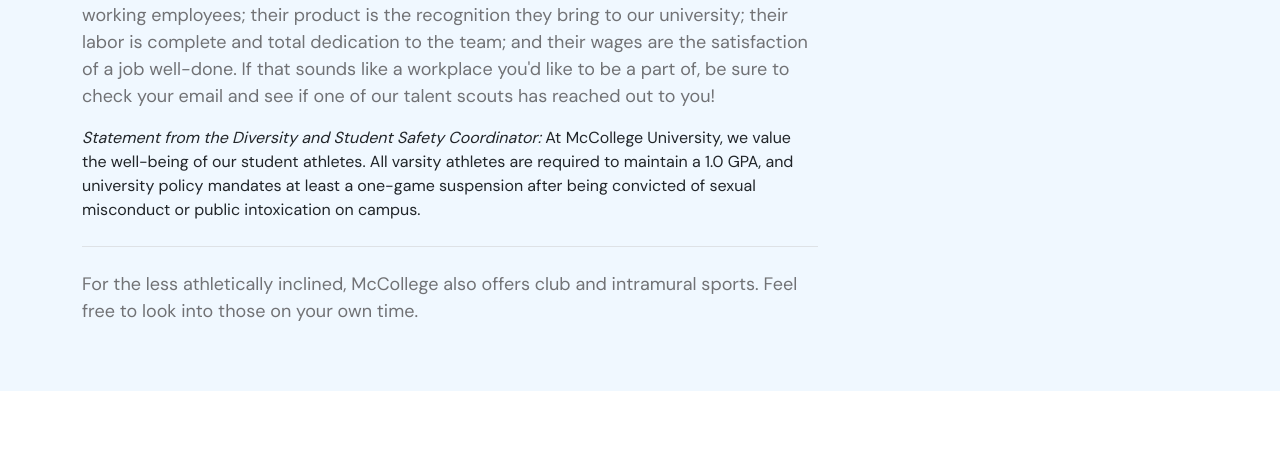
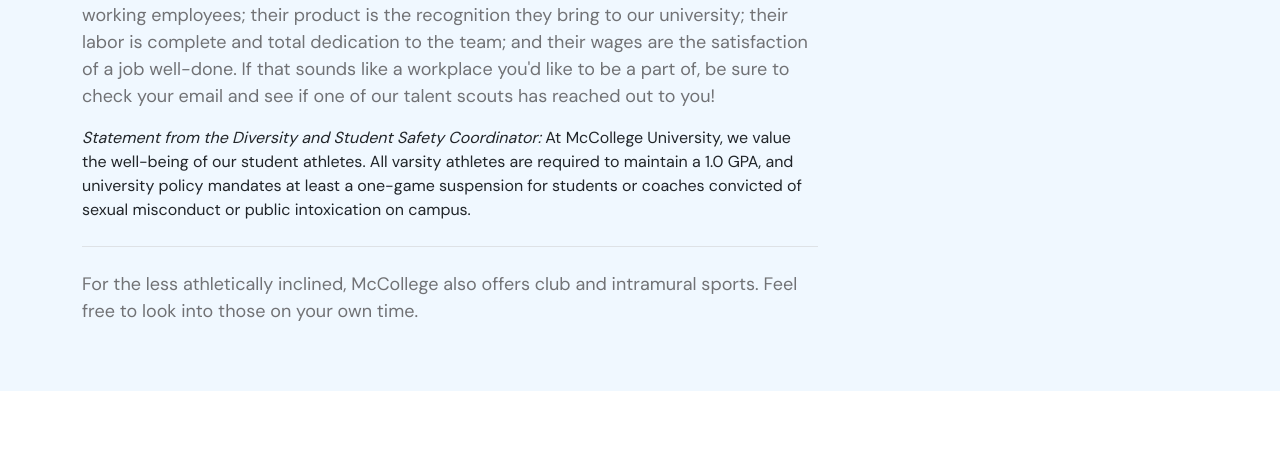
Before and after one commit to jonahw23/McCollege, a plain HTML site: page athletics.html in a window 1280 px wide. Shown: the part 1676-2146 px from the top of the page. Drawn offline with nearby package versions, Linux system fonts and the light colour scheme.

Commit message:
Update athletics.html

```diff
--- a/athletics.html
+++ b/athletics.html
@@ -120,7 +120,7 @@
             <br><br>Our Division III men's football, men's rowing, and men's volleyball teams are our pride and joy, recieving over 70% of our school's annual funding. We've just finished construction of our new ExxonMobil football stadium to have room for even more sponsorship deals and ensure that every McCollege student can take advantage of the exclusive student discount of 5% off game tickets. Don't miss our upcoming annual grudge match against Baxterford University—things can get heated, so be sure to stock up on hateful bodypaint and pepper spray well in advance!
 
               <br><br>At McCollege, we think of our sports like a business: our student athletes are our hard-working employees; their product is the recognition they bring to our university; their labor is complete and total dedication to the team; and their wages are the satisfaction of a job well-done. If that sounds like a workplace you'd like to be a part of, be sure to check your email and see if one of our talent scouts has reached out to you!
-              <blockquote><i>Statement from the Diversity and Student Safety Coordinator: </i>At McCollege University, we value the well-being of our student athletes. All varsity athletes are required to maintain a 1.0 GPA, and university policy mandates at least a one-game suspension after being convicted of sexual misconduct or public intoxication on campus.</blockquote>
+              <blockquote><i>Statement from the Diversity and Student Safety Coordinator: </i>At McCollege University, we value the well-being of our student athletes. All varsity athletes are required to maintain a 1.0 GPA, and university policy mandates at least a one-game suspension for students or coaches convicted of sexual misconduct or public intoxication on campus.</blockquote>
 
             <div class="avatar-group border-top py-1 mt-4"></div></p>
 
```
